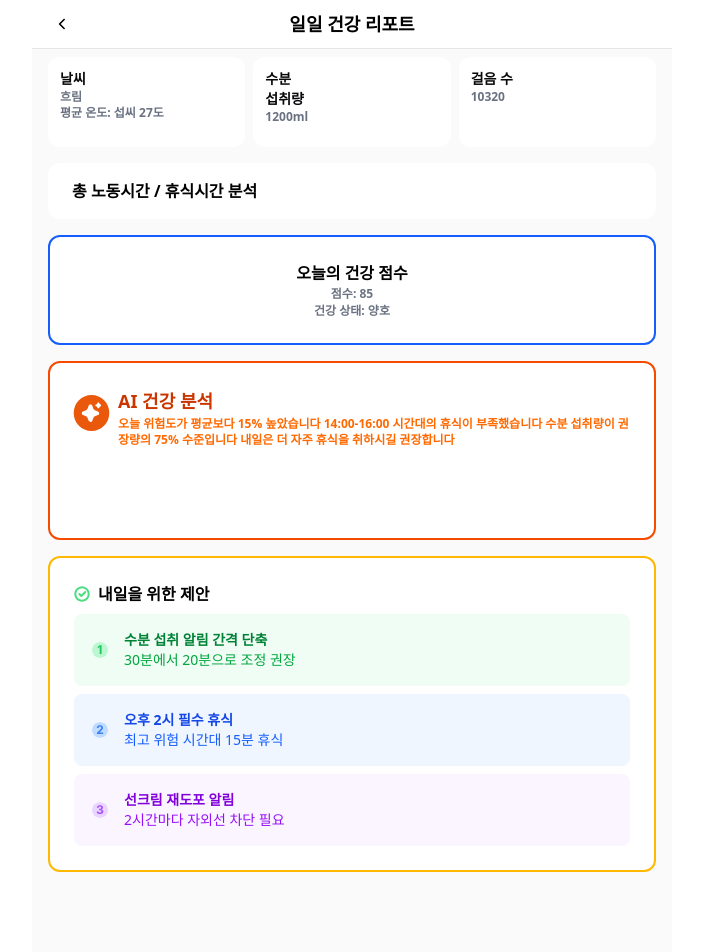
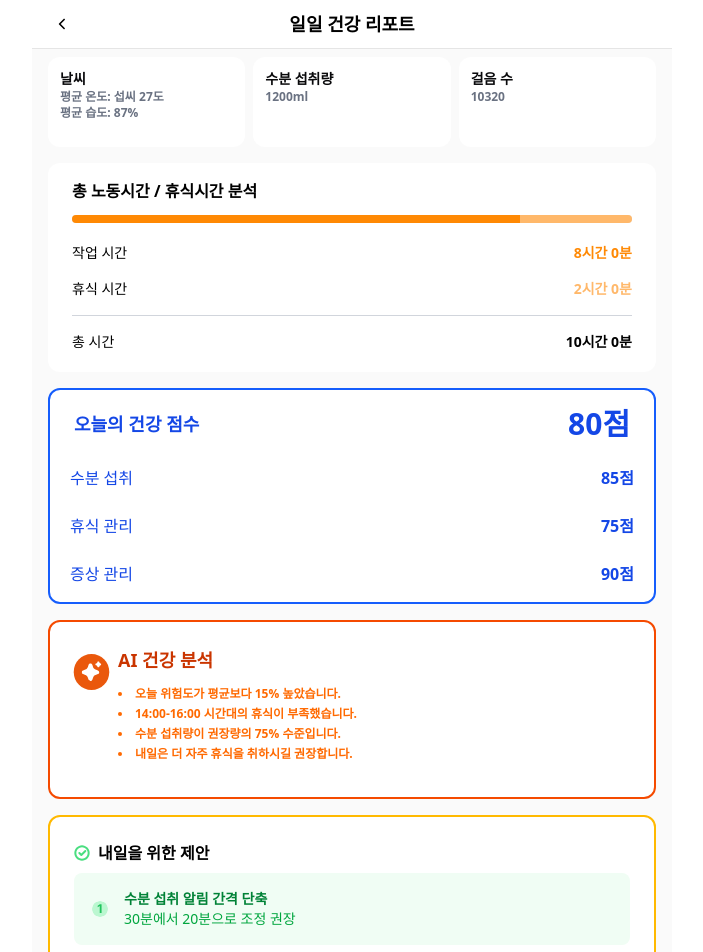
Before and after one commit to mallangmollang/sallang_front, a React (Vite) app: page /report in a window 1280 px wide. Shown: the top 952 px of the page, without its empty margins (288-991 px from the left). Built offline with nearby package versions, Linux system fonts and the light colour scheme.

Commit message:
Feat: ReportPage 구현 및 컴포넌트 분리

```diff
--- a/src/pages/ReportPage.jsx
+++ b/src/pages/ReportPage.jsx
@@ -4,178 +4,85 @@ import CheckIcon from "../assets/checkIcon.svg";
 import number_1 from "../assets/number_1.svg";
 import number_2 from "../assets/number_2.svg";
 import number_3 from "../assets/number_3.svg";
+import WorkRestBar from "../components/WorkRestBar";
+import MetricCard from "../components/MetricCard";
+import HealthScoreCard from "../components/HealthScoreCard";
+import AiAnalysisCard from "../components/AiAnalysisCard";
+import TomorrowSuggestionsCard from "../components/TomorrowSuggestionsCard";
 
 export default function ReportPage() {
   return (
     <div className="max-w-screen-sm mx-auto bg-white">
       {/* header */}
       <PageHeader title="일일 건강 리포트" />
+
       {/* content */}
       <div className="flex flex-col w-full justify-start bg-neutral-50 items-center gap-4 px-4 pb-20">
         {/* 하루 지표 */}
-        <div
-          className="flex flex-row w-full justify-start items-start
-        gap-2 pt-2 overflow-hidden"
-        >
-          {/* 날씨 */}
-          <div
-            className="flex flex-col flex-1 items-start h-[90px]
-          p-3 rounded-[12px] bg-white"
-          >
-            <p className="text-sm font-bold text-zinc-950">날씨</p>
-            <p className="text-xs font-bold  text-gray-500">흐림</p>
-            <p className="text-xs font-bold  text-gray-500">
-              평균 온도: 섭씨 27도
-            </p>
-          </div>
-          {/* 수분 */}
-          <div
-            className="flex flex-col flex-1 items-start h-[90px]
-          p-3 rounded-[12px]
-          bg-white"
-          >
-            <p className="text-sm font-bold text-zinc-950">수분</p>
-            <p className="text-sm font-bold text-zinc-950">섭취량</p>
-            <p className="text-xs font-bold  text-gray-500">1200ml</p>
-          </div>
-          {/* 걸음 수 */}
-          <div
-            className="flex flex-col flex-1 items-start h-[90px]
-          px-3 pt-3 pb-4 rounded-[12px] bg-white"
-          >
-            <p className="text-sm font-bold text-zinc-950">걸음 수</p>
-            <p className="text-xs font-bold  text-gray-500">10320</p>
-          </div>
+        <div className="flex flex-row w-full justify-start items-start gap-2 pt-2 overflow-hidden">
+          <MetricCard
+            title="날씨"
+            items={[
+              { label: "평균 온도", value: "섭씨 27도" },
+              { label: "평균 습도", value: "87%" },
+            ]}
+          />
+          <MetricCard title="수분 섭취량" items={[{ value: "1200ml" }]} />
+          <MetricCard title="걸음 수" items={[{ value: "10320" }]} />
         </div>
+
         {/* 노동 시간 분석 */}
-        <div
-          className="w-full flex flex-col items-center px-6 py-4
-        bg-white rounded-[12px]"
-        >
-          <div className="w-full flex flex-col items-start justify-start gap-1 overflow-hidden">
-            <p className="text-base font-bold text-black">
-              총 노동시간 / 휴식시간 분석
-            </p>
-          </div>
+        <div className="w-full px-6 py-4 bg-white rounded-[12px]">
+          <p className="text-base font-bold text-black mb-3">
+            총 노동시간 / 휴식시간 분석
+          </p>
+          <WorkRestBar workMinutes={480} restMinutes={120} />
         </div>
-        {/* 오늘의 건강 점수 */}
-        <div
-          className="w-full flex flex-col items-center px-4 py-1
-        border-2 border-blue-600 bg-white rounded-[12px]"
-        >
-          <div className="w-full flex flex-col items-center justify-center gap-[1px] px-1 py-5 overflow-hidden">
-            <p className="text-base font-bold text-black">오늘의 건강 점수</p>
-            <p className="text-xs font-bold text-gray-500">점수: 85</p>
-            <p className="text-xs font-bold text-gray-500">건강 상태: 양호</p>
-          </div>
-        </div>
+        <HealthScoreCard
+          totalScore={80}
+          details={[
+            { label: "수분 섭취", score: 85 },
+            { label: "휴식 관리", score: 75 },
+            { label: "증상 관리", score: 90 },
+          ]}
+        />
+
         {/* AI 건강 분석 */}
-        <div
-          className="w-full flex flex-row items-start px-4 py-1
-        bg-white border-2 border-orange-600 rounded-[12px]"
-        >
-          <div className="relative w-[44px] h-[167px] pr-12 gap-1 overflow-hidden">
-            <div className="absolute left-[7px] top-[28px] w-[37px] h-[37px] overflow-hidden">
-              <img
-                src={onBoardingIcon1}
-                alt="AI 건강 분석 아이콘"
-                className="w-full h-full"
-              />
-            </div>
-          </div>
-          {/* AI 건강 분석 */}
-          <div
-            className="flex flex-col w-full items-start justify-start
-          bg-white gap-[1px] px-1 py-5 overflow-hidden"
-          >
-            <div className="flex flex-col gap-[10px] overflow-hidden">
-              <p className="text-lg font-extrabold text-orange-700">
-                AI 건강 분석
-              </p>
-            </div>
-            <div className="flex flex-row gap-[10px] justify-center items-center">
-              <p className="text-xs font-bold text-orange-500">
-                오늘 위험도가 평균보다 15% 높았습니다 14:00-16:00 시간대의
-                휴식이 부족했습니다 수분 섭취량이 권장량의 75% 수준입니다 내일은
-                더 자주 휴식을 취하시길 권장합니다
-              </p>
-            </div>
-          </div>
-        </div>
+        <AiAnalysisCard
+          icon={onBoardingIcon1}
+          title="AI 건강 분석"
+          messages={[
+            "오늘 위험도가 평균보다 15% 높았습니다.",
+            "14:00-16:00 시간대의 휴식이 부족했습니다.",
+            "수분 섭취량이 권장량의 75% 수준입니다.",
+            "내일은 더 자주 휴식을 취하시길 권장합니다.",
+          ]}
+        />
+
         {/* 내일을 위한 제안 */}
-        <div
-          className="flex flex-col w-full items-center gap-2 px-6 py-6
-        bg-white border-2 border-amber-400 rounded-[12px]"
-        >
-          {/* title */}
-          <div className="w-full flex flex-row items-center gap-2 overflow-hidden">
-            <div className="w-4 h-4 overflow-hidden">
-              <img
-                src={CheckIcon}
-                alt="체크 아이콘"
-                className="w-full h-full"
-              />
-            </div>
-            <p className="text-base font-bold text-black">내일을 위한 제안</p>
-          </div>
-          {/* content */}
-          <div className="flex flex-col w-full gap-2 items-center">
-            <div
-              className="flex flex-row items-center justify-start w-full
-          gap-1 px-[14px] overflow-hidden rounded-lg bg-green-50"
-            >
-              <img
-                src={number_1}
-                alt="1번 아이콘"
-                className="w-6 h-6 px-1 gap-[10px]"
-              />
-              <div className="flex flex-col items-start justify-center px-2 py-4">
-                <p className="text-sm font-semibold text-green-700">
-                  수분 섭취 알림 간격 단축
-                </p>
-                <p className="text-sm font-medium text-green-600">
-                  30분에서 20분으로 조정 권장
-                </p>
-              </div>
-            </div>
-            <div
-              className="flex flex-row items-center justify-start w-full
-          gap-1 px-[14px] overflow-hidden rounded-lg bg-blue-50"
-            >
-              <img
-                src={number_2}
-                alt="2번 아이콘"
-                className="w-6 h-6 px-1 gap-[10px]"
-              />
-              <div className="flex flex-col items-start justify-center px-2 py-4">
-                <p className="text-sm font-semibold text-blue-700">
-                  오후 2시 필수 휴식
-                </p>
-                <p className="text-sm font-medium text-blue-600">
-                  최고 위험 시간대 15분 휴식
-                </p>
-              </div>
-            </div>
-            <div
-              className="flex flex-row items-center justify-start w-full
-          gap-1 px-[14px] overflow-hidden rounded-lg bg-purple-50"
-            >
-              <img
-                src={number_3}
-                alt="3번 아이콘"
-                className="w-6 h-6 px-1 gap-[10px]"
-              />
-              <div className="flex flex-col items-start justify-center px-2 py-4">
-                <p className="text-sm font-semibold text-purple-700">
-                  선크림 재도포 알림
-                </p>
-                <p className="text-sm font-medium text-purple-600">
-                  2시간마다 자외선 차단 필요
-                </p>
-              </div>
-            </div>
-          </div>
-        </div>
+        <TomorrowSuggestionsCard
+          CheckIcon={CheckIcon}
+          suggestions={[
+            {
+              icon: number_1,
+              title: "수분 섭취 알림 간격 단축",
+              description: "30분에서 20분으로 조정 권장",
+              color: "green",
+            },
+            {
+              icon: number_2,
+              title: "오후 2시 필수 휴식",
+              description: "최고 위험 시간대 15분 휴식",
+              color: "blue",
+            },
+            {
+              icon: number_3,
+              title: "선크림 재도포 알림",
+              description: "2시간마다 자외선 차단 필요",
+              color: "purple",
+            },
+          ]}
+        />
       </div>
     </div>
   );
```
